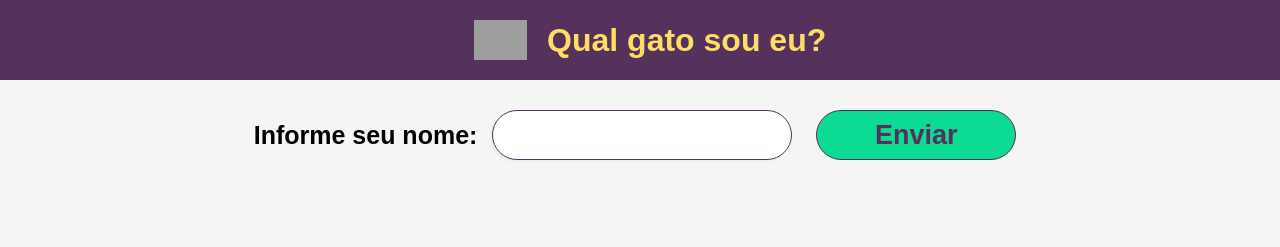
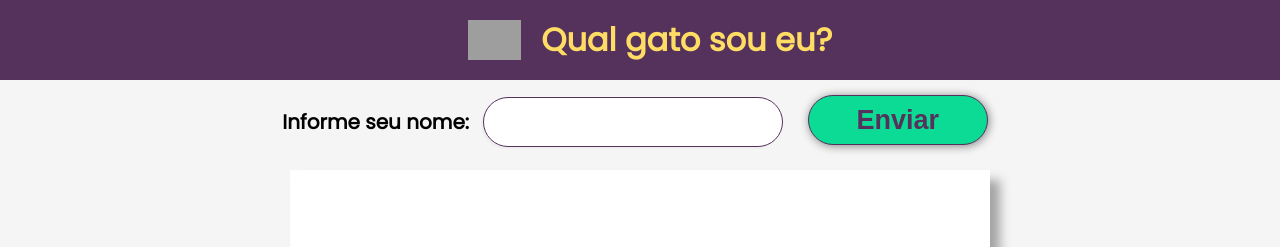
Before and after one commit to jplepinsk1/theCat, a Flask app: page / in a window 1280 px wide. Shown: the top 247 px of the page. Run offline with Flask 3, Linux system fonts and the light colour scheme; grey boxes are pictures that could not be loaded.

Commit message:
Ambiente Virtual

```diff
--- a/app.py
+++ b/app.py
@@ -2,6 +2,7 @@
 import requests
 
 app = Flask(__name__)
+
 
 API = 'https://api.thecatapi.com/v1/images/search'
 
--- a/static/style.css
+++ b/static/style.css
@@ -1,20 +1,21 @@
+
+@import url('https://fonts.googleapis.com/css2?family=Poppins&display=swap');
+@import url('https://fonts.googleapis.com/css2?family=Caveat:wght@400..700&display=swap');
+
+
 * {
     margin: 0;
     padding: 0;
     box-sizing: border-box;
 }
 body {
-    width: 100%;
     height: 100vh;
     font-family: 'Poppins', sans-serif;
     background-color: #f5f5f5;
     display: flex;
-    justify-content: center;
-    align-items: center;
     flex-direction: column;
 }
 header{
-    width: 100%;
     height: 10vh;
     padding: 20px 0;
     background-color: #54325C;
@@ -36,32 +37,26 @@
     flex-direction: column;
 }
 .container {
-    width: 700px;
+    width: 800px;
     display: flex;
     align-items: center;
-    flex-direction: column
+    flex-direction: column;
 }
-.cat{
-    width: 700px;
-    height: 350px;
-    display: flex;
-    justify-content: flex-end;
-    align-items: center;
-}
+
 .form {
-    width: 900px;
-    height: 100px;
+    width: 800px;
+    height: 70px;
     text-align: center;
     margin-bottom: 20px;
-    padding-top: 20px;
+    padding-top: 5px;
 }
 .form label {
-    font-size: 25px;
+    font-size: 20px;
     font-weight: 600;
 }
 .form input[type="text"] {
     width: 300px;
-    height: 30px;
+    height: 25px;
     margin: 10px;
     padding: 5px;
     border: 1px solid #54325C;
@@ -70,11 +65,11 @@
     border: 1px solid #54325C;
     box-shadow: -2px 2px #eee;
     height: 50px;
-    font-size: 27px;
+    font-size: 20px;
 }
 .form button {
-    width: 200px;
-    height: 30px;
+    width: 180px;
+    height: 25px;
     margin: 10px;
     padding: 5px;
     background-color: #0BDB94;
@@ -85,6 +80,7 @@
     height: 50px;
     font-size: 27px;
     font-weight: 600;
+    box-shadow: 1px 1px 10px gray;
     transition: 1s ease-in;
 }
 .form button:hover {
--- a/templates/index.html
+++ b/templates/index.html
@@ -20,7 +20,8 @@
                     <button type="submit">Enviar</button>
                 </form>
             </div>
-            <div class="cat">
+
+            <div class="cat" id="capturaArea">
                 <figure>
                 {% if not url %}
                     <img src="https://www.creativefabrica.com/wp-content/uploads/2021/01/26/Cat-Icon-Graphics-8071439-1-1-580x387.jpg" alt="Imagem de interrogação">
@@ -31,11 +32,13 @@
                 {% endif %}
             </div>
 
-
         </div>
     </main>
     <footer>
         <p>😸 Desenvolvido com <a href="https://thecatapi.com/" target="_blank">The Cat API</a> 😻</p>
     </footer>
+
+
+
 </body>
 </html>
```
Also changed, not shown: other parts of static/style.css (+19 -7 lines).
